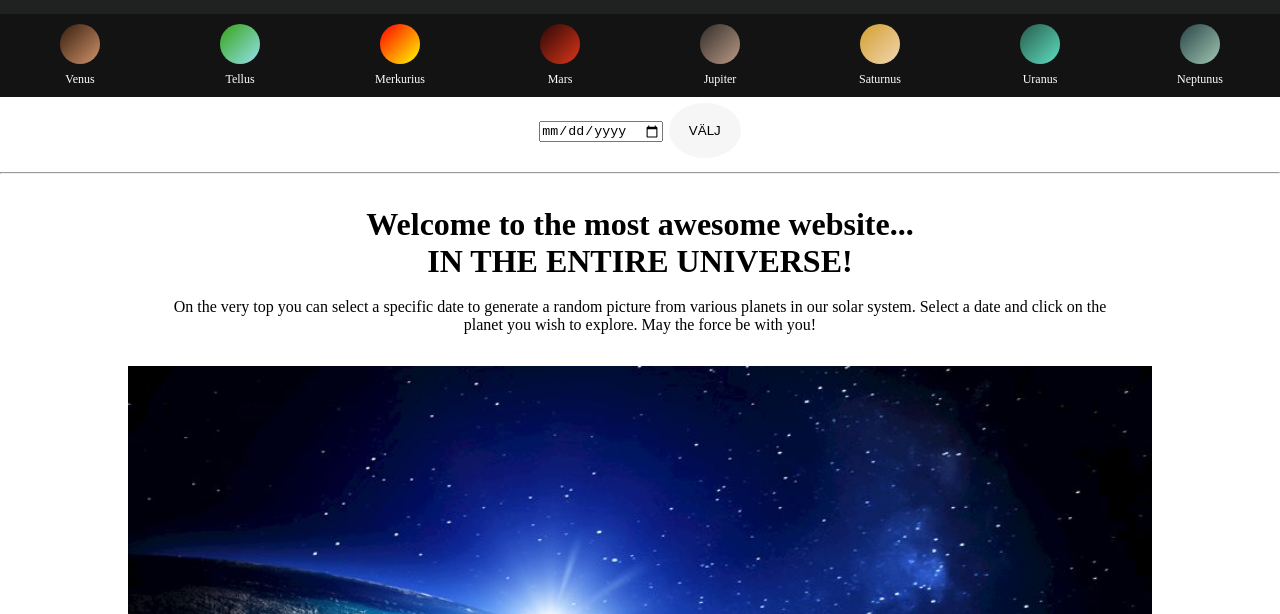
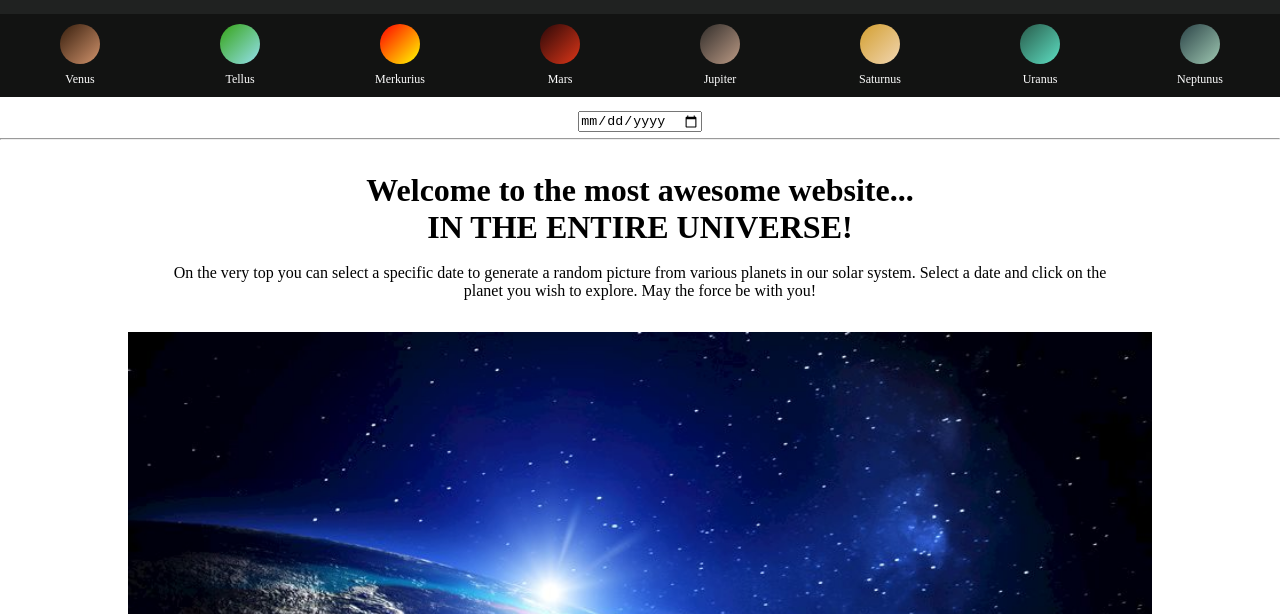
Before and after one commit to sholmist/api-grupprojekt, a plain HTML site: page index.html in a window 1280 px wide. Shown: the part 186-800 px from the top of the page. Drawn offline with Linux system fonts and the light colour scheme; no server answers.

Commit message:
bort med knapp för datumväljare

```diff
--- a/index.html
+++ b/index.html
@@ -30,8 +30,8 @@
                 <li><button class="nept" ></button><br>Neptunus</li>
             </ul>
         </div>
-        <div class="date"><input id="date" type="date">
-            <button onclick="pickADate()" id="knapp">Välj</button>
+        <div class="date">
+            <input id="date" type="date">
         </div>
         <hr>
     </nav>
```
